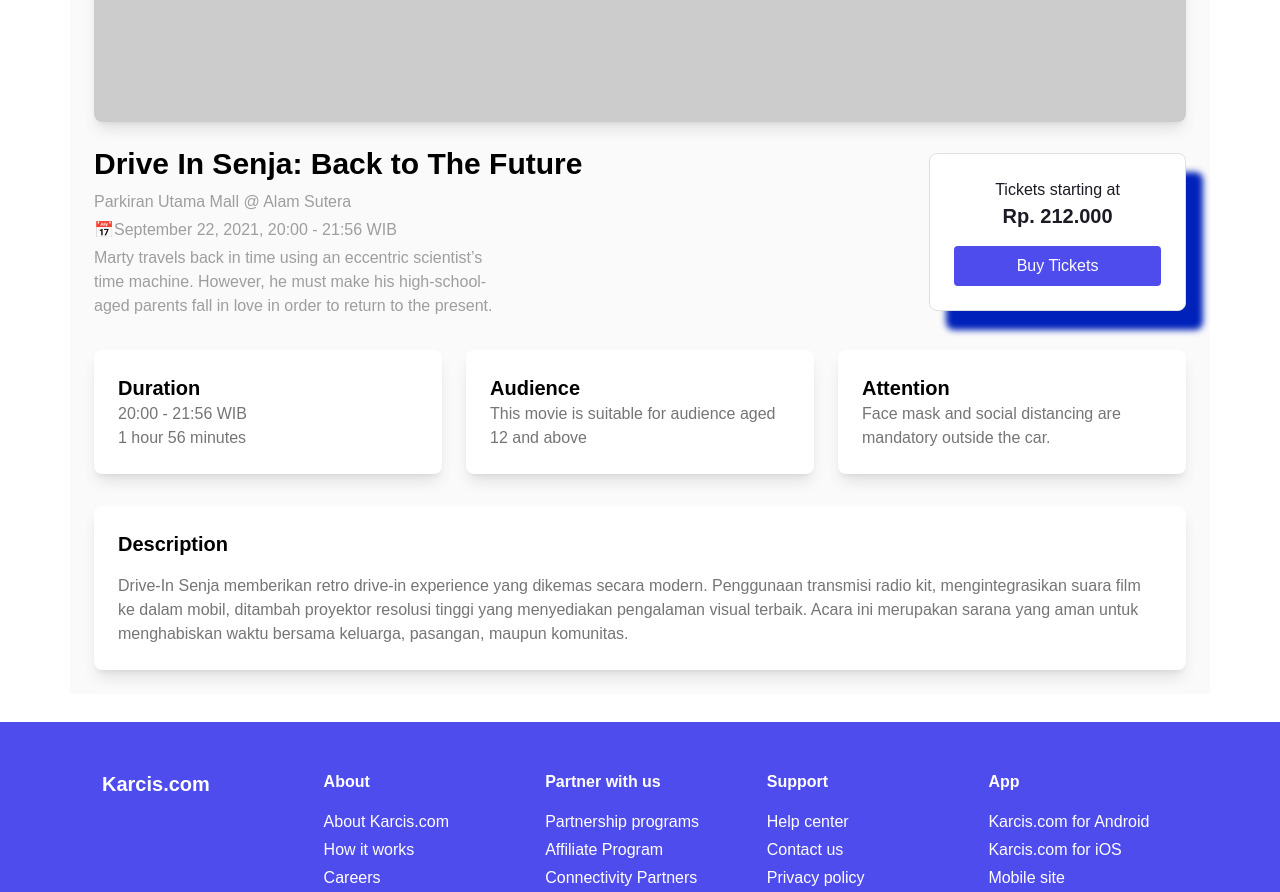
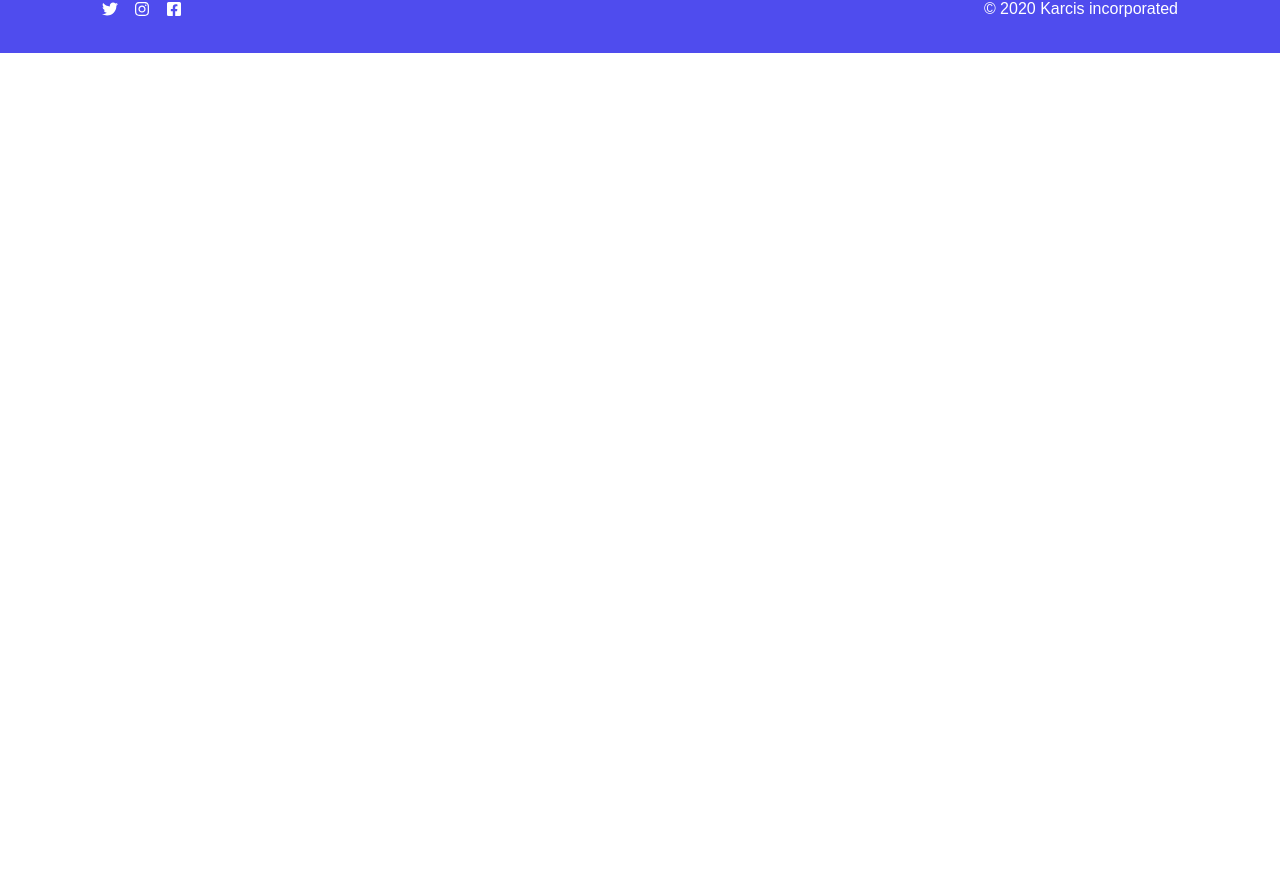
Before and after one commit to fahmi-azzuhri/karcis, a React (Vite) app in the folder frontend/: page / in a window 1280 px wide. Shown: the part 1993-2885 px from the top of the page. After the commit the page ends 2046 px from the top, so only its background shows below. Built offline with nearby package versions, Linux system fonts and the light colour scheme; a web font is replaced by a local one.

Commit message:
completed detail event

```diff
--- a/frontend/package.json
+++ b/frontend/package.json
@@ -11,6 +11,7 @@
   },
   "dependencies": {
     "@material-tailwind/react": "^2.1.10",
+    "@szhsin/react-accordion": "^1.2.5",
     "axios": "^1.7.7",
     "react": "^18.3.1",
     "react-dom": "^18.3.1",
--- /dev/null
+++ b/frontend/src/components/home/event/detailEvent/Accrdions.jsx
@@ -0,0 +1,32 @@
+import React, { useState } from "react";
+
+function Accordion(props) {
+  const { title, desc } = props;
+  const [activeIndex, setActiveIndex] = useState(0);
+
+  const handleClick = () => {
+    setActiveIndex(activeIndex === 0 ? null : 0);
+  };
+
+  return (
+    <div className="container mx-auto p-6">
+      <div className="border-gray-300 mb-4 rounded border">
+        <div
+          className="accordion-header bg-gray-100 font-semibold cursor-pointer px-4 py-2"
+          onClick={handleClick}
+        >
+          {title}
+        </div>
+        <div
+          className={`accordion-content bg-white px-4 pb-4 pt-2 ${
+            activeIndex === 0 ? "block" : "hidden"
+          }`}
+        >
+          {desc}
+        </div>
+      </div>
+    </div>
+  );
+}
+
+export default Accordion;
--- a/frontend/src/components/home/event/detailEvent/index.jsx
+++ b/frontend/src/components/home/event/detailEvent/index.jsx
@@ -1,8 +1,15 @@
 import React from "react";
 import ViewDetailEvent from "../../../../views/home/event/detailEvent";
-
+import { FaRegClock } from "react-icons/fa";
+import { IoPeople, IoWarning } from "react-icons/io5";
 function DetailEvent() {
-  return <ViewDetailEvent />;
+  return (
+    <ViewDetailEvent
+      FaRegClock={FaRegClock}
+      IoPeople={IoPeople}
+      IoWarning={IoWarning}
+    />
+  );
 }
 
 export default DetailEvent;
--- a/frontend/src/views/home/event/detailEvent/index.jsx
+++ b/frontend/src/views/home/event/detailEvent/index.jsx
@@ -1,6 +1,9 @@
 import React from "react";
 import { DetailEventSocialMedia } from "../../../../components/socialMedia";
-function ViewDetailEvent() {
+import Accrdions from "../../../../components/home/event/detailEvent/Accrdions";
+
+function ViewDetailEvent(props) {
+  const { FaRegClock, IoPeople, IoWarning } = props;
   return (
     <div className="container mx-auto p-6 bg-gray-50">
       <div className="bg-white shadow-lg rounded-lg overflow-hidden">
@@ -48,26 +51,38 @@ function ViewDetailEvent() {
           </div>
         </div>
       </div>
-      <div className="mt-8 grid grid-cols-1 md:grid-cols-3 gap-6">
-        <div className="bg-white p-6 shadow-lg rounded-lg">
-          <h3 className="text-xl font-semibold">Duration</h3>
+      <div>
+        <h2 className="p-6 text-2xl font-semibold mt-8">Event Information</h2>
+        <div className="grid grid-cols-1 md:grid-cols-3 gap-6">
+          <div className="p-6">
+            <div className="flex flex-row space-x-2 items-center">
+              <FaRegClock />
+              <h3 className="text-xl font-semibold mt-1">Duration</h3>
+            </div>
             <p className="text-gray-600">20:00 - 21:56 WIB</p>
             <p className="text-gray-600">1 hour 56 minutes</p>
           </div>
-        <div className="bg-white p-6 shadow-lg rounded-lg">
-          <h3 className="text-xl font-semibold">Audience</h3>
+          <div className="p-6 ">
+            <div className="flex flex-row space-x-2 items-center">
+              <IoPeople />
+              <h3 className="text-xl font-semibold mt-1">Audience</h3>
+            </div>
             <p className="text-gray-600">
               This movie is suitable for audience aged 12 and above
             </p>
           </div>
-        <div className="bg-white p-6 shadow-lg rounded-lg">
-          <h3 className="text-xl font-semibold">Attention</h3>
+          <div className="p-6">
+            <div className="flex flex-row space-x-2 items-center">
+              <IoWarning />
+              <h3 className="text-xl font-semibold mt-1">Attention</h3>
+            </div>
             <p className="text-gray-600">
               Face mask and social distancing are mandatory outside the car.
             </p>
           </div>
         </div>
-      <div className="mt-8 bg-white p-6 shadow-lg rounded-lg">
+      </div>
+      <div className="mt-8 p-6">
         <h3 className="text-xl font-semibold">Description</h3>
         <p className="text-gray-600 mt-4">
           Drive-In Senja memberikan retro drive-in experience yang dikemas
@@ -78,6 +93,7 @@ function ViewDetailEvent() {
           komunitas.
         </p>
       </div>
+      <Accrdions title="Terms & Conditions" desc="lorem" />
     </div>
   );
 }
--- a/frontend/src/views/home/index.jsx
+++ b/frontend/src/views/home/index.jsx
@@ -2,7 +2,6 @@ import React from "react";
 import bg_home from "/img/bg/bg_home.png";
 import SearchBar from "../../components/home/SearchBar";
 import Events from "../../components/home/event";
-import DetailEvent from "../../components/home/event/detailEvent";
 
 function Home() {
   return (
@@ -19,9 +18,6 @@ function Home() {
       <div className="p-7 mt-10 bg-white">
         <Events />
       </div>
-      <div className="p-7 mt-10 bg-white">
-        <DetailEvent />
-      </div>
     </>
   );
 }
```
Also changed, not shown: 1 other file (tests, documents, lock files or other folders). Lines whose indentation alone changed are shown as unchanged.
